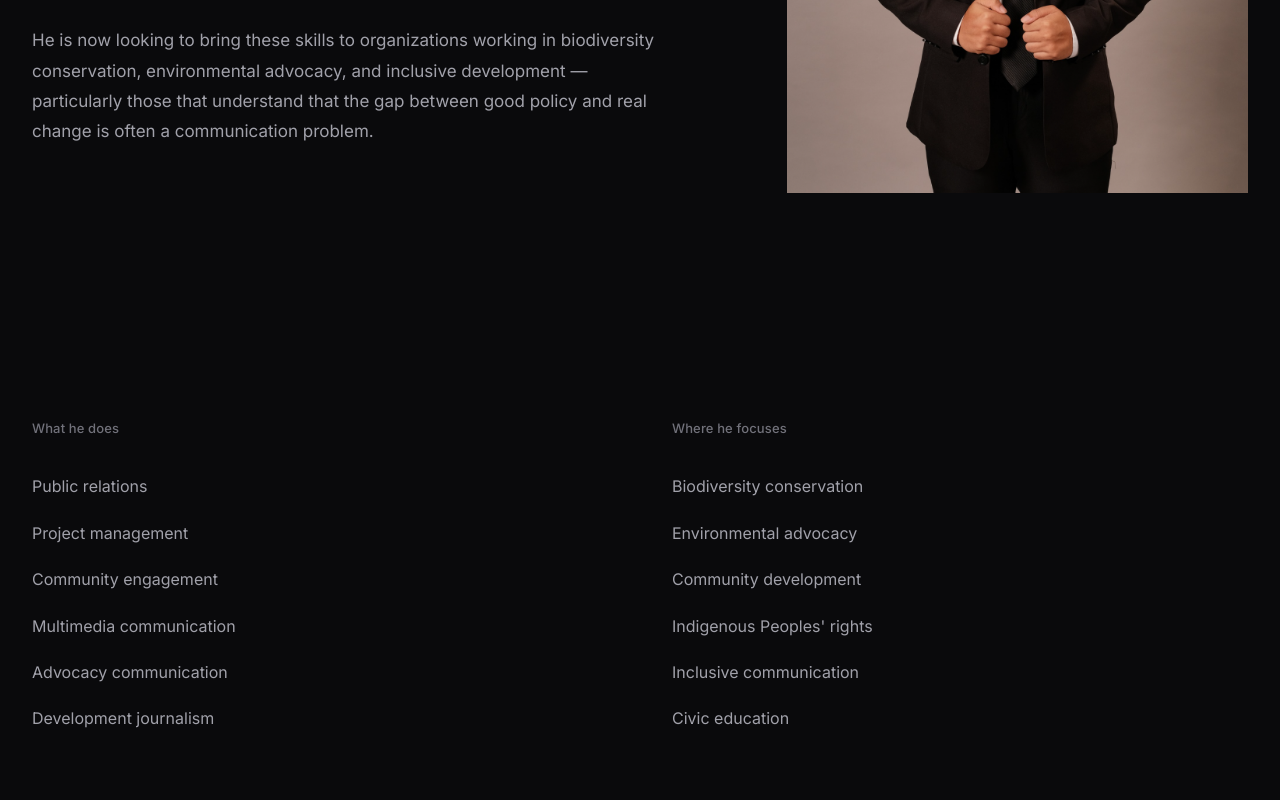
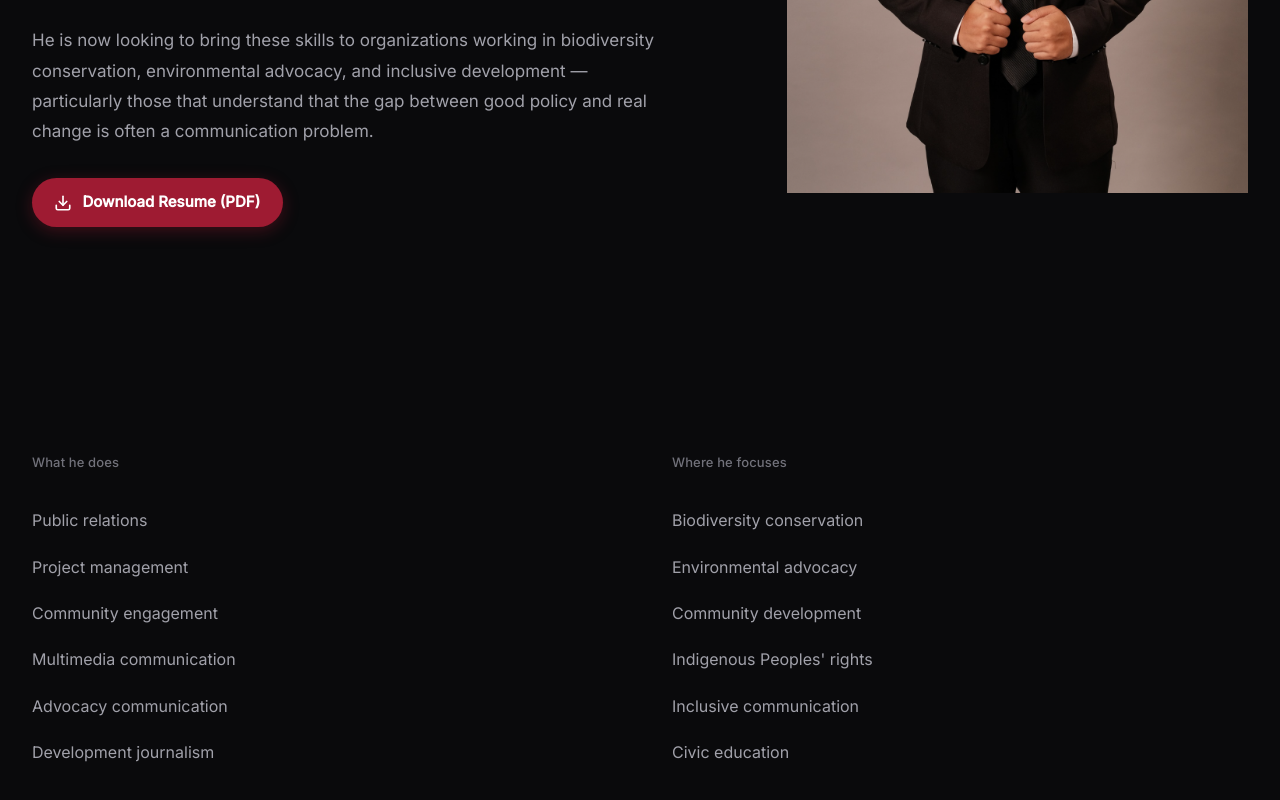
Before and after one commit to teiseky/geloantipuesto, a Next.js app: page /about in a window 1280 px wide. Shown: the part 761-1561 px from the top of the page. Built offline with nearby package versions, Linux system fonts and the light colour scheme.

Commit message:
feat: add resume download button in about me page

```diff
--- a/app/about/page.js
+++ b/app/about/page.js
@@ -32,6 +32,33 @@ export default function AboutPage() {
               <p>
                 He is now looking to bring these skills to organizations working in biodiversity conservation, environmental advocacy, and inclusive development — particularly those that understand that the gap between good policy and real change is often a communication problem.
               </p>
+
+              <div className={styles.resumeAction}>
+                <a
+                  href="/Resume_Angelo Andrei S. Antipuesto.pdf"
+                  download="Resume_Angelo Andrei S. Antipuesto.pdf"
+                  className={styles.downloadBtn}
+                  target="_blank"
+                  rel="noopener noreferrer"
+                >
+                  <svg
+                    width="18"
+                    height="18"
+                    viewBox="0 0 24 24"
+                    fill="none"
+                    stroke="currentColor"
+                    strokeWidth="2.2"
+                    strokeLinecap="round"
+                    strokeLinejoin="round"
+                    aria-hidden="true"
+                  >
+                    <path d="M21 15v4a2 2 0 0 1-2 2H5a2 2 0 0 1-2-2v-4" />
+                    <polyline points="7 10 12 15 17 10" />
+                    <line x1="12" y1="15" x2="12" y2="3" />
+                  </svg>
+                  <span>Download Resume (PDF)</span>
+                </a>
+              </div>
             </div>
 
             <div className={styles.photo}>
--- a/styles/About.module.css
+++ b/styles/About.module.css
@@ -38,6 +38,39 @@
 
 .bio p + p {
   margin-top: var(--sp-5);
+}
+
+.resumeAction {
+  margin-top: var(--sp-6);
+  display: flex;
+  align-items: center;
+  gap: var(--sp-3);
+}
+
+.downloadBtn {
+  display: inline-flex;
+  align-items: center;
+  gap: 0.625rem;
+  background: var(--accent);
+  color: #FFFFFF;
+  font-size: 0.9375rem;
+  font-weight: 600;
+  padding: 0.75rem 1.4rem;
+  border-radius: 9999px;
+  text-decoration: none;
+  transition: background-color var(--t-1) ease, transform var(--t-1) ease, box-shadow var(--t-1) ease;
+  box-shadow: 0 4px 16px rgba(158, 27, 50, 0.35);
+}
+
+.downloadBtn:hover {
+  background: var(--accent-hover, #BF2845);
+  transform: translateY(-2px);
+  box-shadow: 0 6px 20px rgba(158, 27, 50, 0.5);
+  color: #FFFFFF;
+}
+
+.downloadBtn svg {
+  flex-shrink: 0;
 }
 
 .photo {
```
